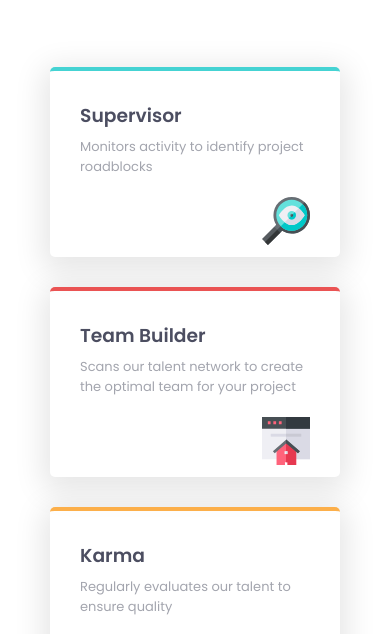
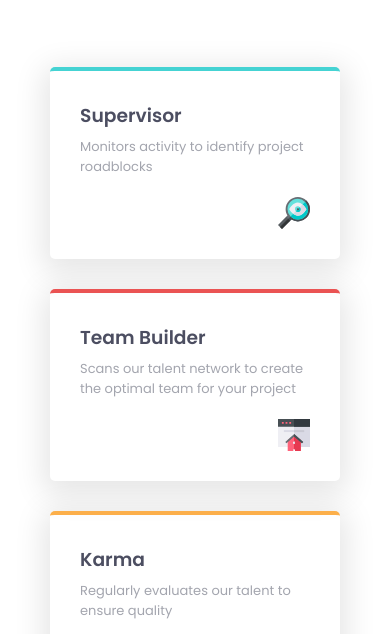
Before and after one commit to KevoWaZ/Four-card-feature-section, a plain HTML site: page index.html in a window 390 px wide. Shown: the part 207-841 px from the top of the page. Drawn offline with Linux system fonts and the light colour scheme.

Commit message:
Update style.css

```diff
--- a/style.css
+++ b/style.css
@@ -135,7 +135,7 @@ header p {
     .box {
         width: 100%;
         max-width: 290px;
-        height: 11.625rem;
+        height: auto;
     }
 
     .box-2-4 {
@@ -149,7 +149,7 @@ header p {
     }
 
     .box img {
-        width: 3rem;
-        height: 3rem;
+        width: 2rem;
+        height: 2rem;
     }
 }
```
